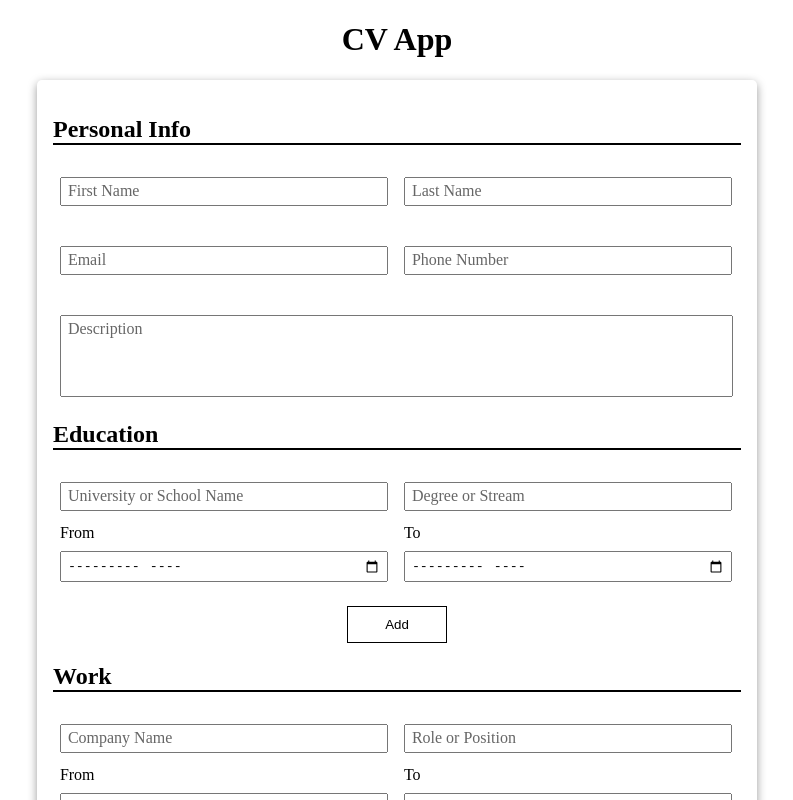
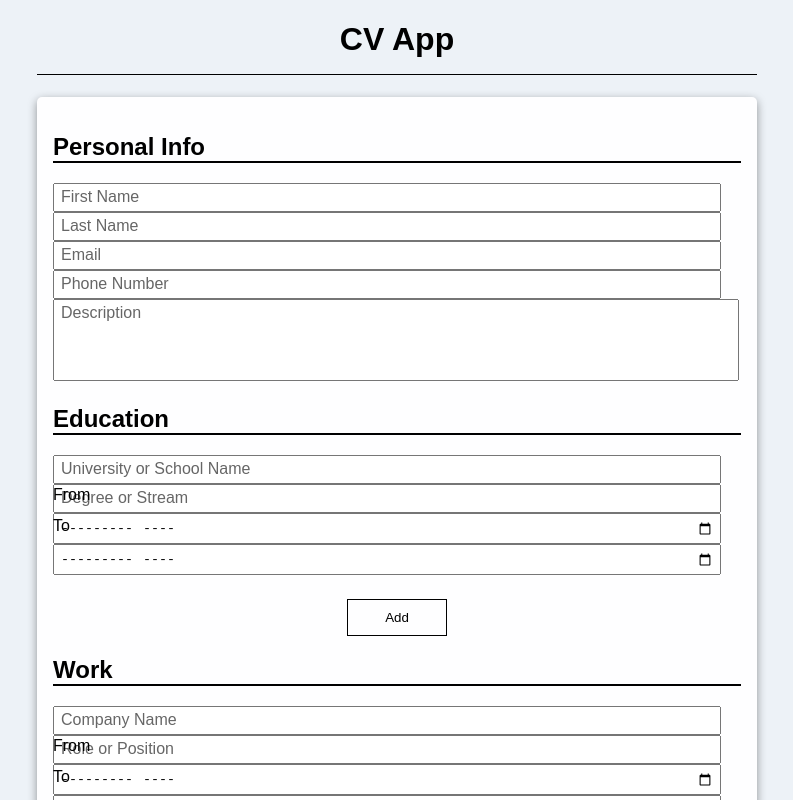
Before and after one commit to dinesh-prabhu/react-cv-app, a React (Create React App) app: page / in a window 1280 px wide. Shown: the top 800 px of the page, without its empty margins (243-1036 px from the left). Built offline with nearby package versions, Linux system fonts and the light colour scheme.

Commit message:
refactor(styles): Optimize css and use proper variables for colors.

```diff
--- a/src/styles/App.css
+++ b/src/styles/App.css
@@ -1,22 +1,49 @@
+:root {
+    --app-background-color: #edf2f7;
+    --container-background-color: #fefeff;
+    --container-box-shadow-color: rgb(0 0 0 / 0.4);
+    --divider-border-color: #000;
+    --form-field-placeholder-color: #666666;
+    --field-label-transistion-value: 220ms;
+    --app-default-font-color: #000;
+    --add-button-hover-bg: #000;
+    --delete-button-hover-bg: #ed0000;
+    --submit-button-hover-bg: #4F46E5;
+    --button-hover-font-color: #fff;
+    --submit-divider-color: #6a737c;
+}
+body {
+    font-family: 'Source Sans Pro', sans-serif;
+}
+body,
+.app-header {
+    background-color: var(--app-background-color);
+}
 .App {
     width: 720px;
     margin: 0 auto;
 }
 .cv-form {
-    box-shadow: 0 3px 10px rgb(0 0 0 / 0.4);
     padding: 1rem;
     border-radius: 5px;
 }
+.cv-form,
+.cv-preview-container {
+    background-color: var(--container-background-color);
+    box-shadow: 0 3px 10px var(--container-box-shadow-color);
+}
 .app-header {
     text-align: center;
+    position: sticky;
+    top: 0;
+    border-bottom: 1px solid var(--divider-border-color);
+    padding-bottom: 1rem;
+    z-index: 1;
 }
 .section-header {
-    border-bottom: 2px solid #000;
+    border-bottom: 2px solid var(--divider-border-color);
 }
-.personal-info-container,
-.eductaion-container,
-.work-container,
-.project-container {
+.info-container {
     display: flex;
     flex-wrap: wrap;
     justify-content: space-around;
@@ -43,59 +70,58 @@
     position: absolute;
     left: 8px;
     top: 5px;
-    color: #666666;
-    transition: transform 200ms ease-out;
+    color: var(--form-field-placeholder-color);
+    transition: transform var(--field-label-transistion-value) ease-out;
 }
 
 .form-group > input:focus + .floating-label,
 .form-group > textarea:focus + .floating-label,
 .floating-label-focused {
     transform: translate(-8px, -180%);
-    color: #000;
+    color: var(--app-default-font-color);
 }
 .btn {
     background: transparent;
     padding: 10px;
     min-width: 100px;
-    border: 1px solid #000;
+    border: 1px solid var(--divider-border-color);
+}
+.btn:hover {
+    color: var(--button-hover-font-color)
 }
 .add-btn:hover {
-    background-color: #000;
-    color: #fff;
+    background-color: var(--add-button-hover-bg);
 }
 .delete-btn:hover {
-    background-color: #ed0000;
-    color: #fff;
+    background-color: var(--delete-button-hover-bg);
+}
+.submit-btn:hover {
+    background-color: var(--submit-button-hover-bg);
 }
 .btn-grp {
     display: flex;
     justify-content: space-around;
     margin-top: 1.5rem;
 }
+.submit-btn-grp {
+    width: fit-content;
+    margin: 1rem auto 0 auto;
+}
 .hide {
     display: none!important;
 }
 .submit-divider {
     height: 1px;
-    background-color: #6a737c;
+    background-color: var(--submit-divider-color);
     margin: 1rem 3rem;
-}
-.submit-btn-grp {
-    width: fit-content;
-    margin: 1rem auto 0 auto;
-}
-.submit-btn:hover {
-    background-color: #00008B;
-    color: #fff;
 }
 .cv-preview-container {
     display: flex;
-    box-shadow: 0 3px 10px rgb(0 0 0 / 0.4);
 }
 .cv-preview-left {
     max-width: 250px;
-    background-color: #666666;
-    color: #fff;
+    background-color: var(--form-field-placeholder-color);
+    color: var(--button-hover-font-color);
     padding: 10px;
     box-sizing: border-box;
 }
@@ -127,3 +153,6 @@
 .font-icon {
     font-size: 20px;
 }
+.projects-preview > p:last-child {
+    flex-basis: 100%;
+}
```
